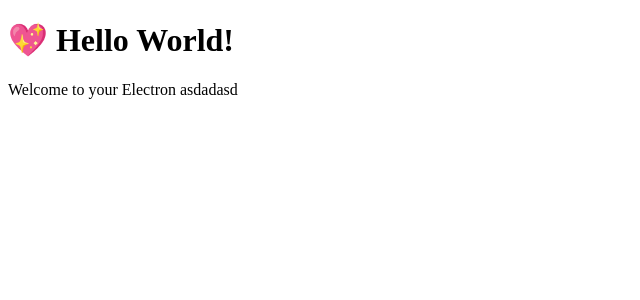
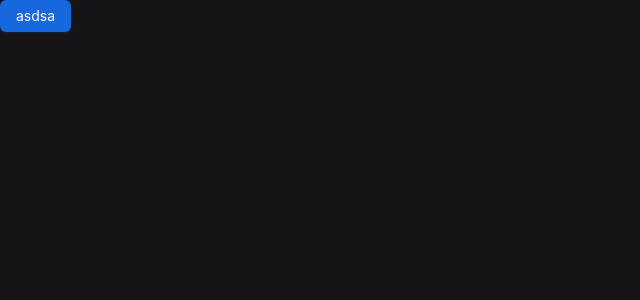
Before and after one commit to tangshichun/office-agent, a Vue app: page / in a window 1280 px wide. Shown: the top 300 px of the page, without its empty margins (0-640 px from the left). Built offline with nearby package versions, Linux system fonts and the light colour scheme.

Commit message:
add router

```diff
--- a/package.json
+++ b/package.json
@@ -33,7 +33,9 @@
     "vite": "^5.4.21"
   },
   "dependencies": {
+    "ant-design-vue": "^4.2.6",
     "electron-squirrel-startup": "^1.0.1",
-    "vue": "^3.5.30"
+    "vue": "^3.5.30",
+    "vue-router": "^4.6.4"
   }
 }
--- /dev/null
+++ b/router/router.js
@@ -0,0 +1,20 @@
+// src/router/index.js
+import { createRouter, createWebHistory } from 'vue-router'
+import Home from "../src/home/Home.vue";
+
+// 定义路由配置
+const routes = [
+  {
+    path: '/',
+    name: 'home',
+    component: Home
+  },
+]
+
+// 创建路由实例
+const router = createRouter({
+  history: createWebHistory(),  // HTML5 模式
+  routes
+})
+
+export default router
--- a/src/App.vue
+++ b/src/App.vue
@@ -1,8 +1,23 @@
 <template>
-  <h1>💖 Hello World!</h1>
-  <p>Welcome to your Electron asdadasd</p>
+  <a-config-provider
+      :theme="{
+        algorithm: theme.darkAlgorithm,
+    }"
+  >
+    <router-view></router-view>
+  </a-config-provider>
 </template>
 
 <script setup>
-console.log('👋 This message is being logged by "App.vue", included via Vite');
+import {theme} from "ant-design-vue";
 </script>
+
+<style>
+:root {
+  --background-color: #151517
+}
+
+html, body, #app {
+  background: var(--background-color);
+}
+</style>
--- /dev/null
+++ b/src/home/Home.vue
@@ -0,0 +1,13 @@
+<script setup>
+
+</script>
+
+<template>
+<div>
+  <a-button type="primary">asdsa</a-button>
+</div>
+</template>
+
+<style scoped>
+
+</style>
```
Also changed, not shown: src/renderer.js (+9 -1 lines), 1 other file (tests, documents, lock files or other folders).
